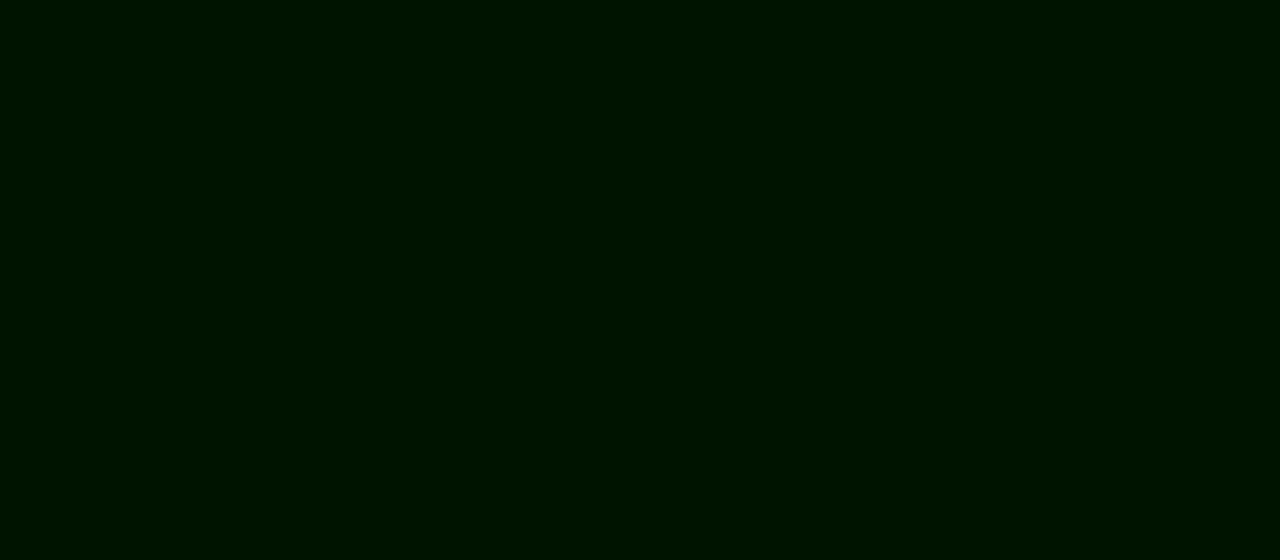
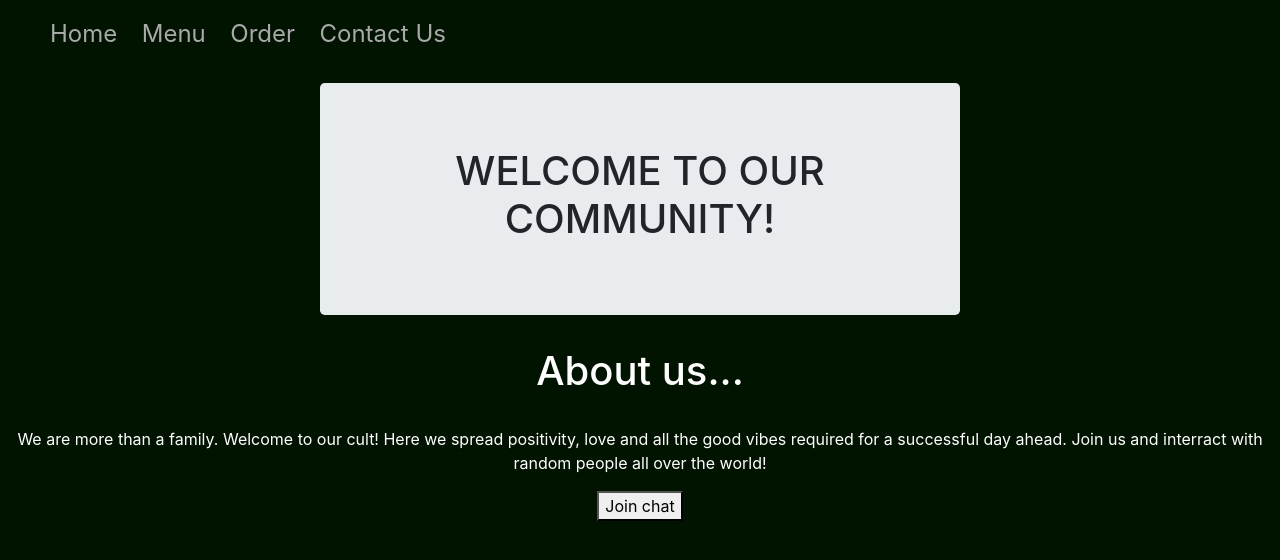
Before and after one commit to wil-bert/projexctX, a plain HTML site: page pages/home.html in a window 1280 px wide. Drawn offline with Linux system fonts and the light colour scheme.

Commit message:
add new page

```diff
--- a/pages/home.html
+++ b/pages/home.html
@@ -9,7 +9,30 @@
     <title>Document</title>
 </head>
 <body style="background-color: rgb(0, 20, 0);">
+    <div class="nav pt-3">
+        <ul>
+          <a href="/pages/index.html">Home</a>
+          <a href="">Menu</a>
+          <a href="#order">Order</a>
+          <a href="#contact">Contact Us</a>
+        </ul>
+    </div>
     <section class="heading">
+        <div class="jumbotron">
+            <h1>WELCOME TO OUR COMMUNITY!</h1>
+
+        </div>
+
+    </section>
+    <section class="about">
+        <h1>About us...</h1><br>
+        <p>We are more than a family. Welcome to our cult! Here we spread positivity, love and all the good vibes required for a successful day ahead.
+            Join us and interract with random people all over the world!
+        </p>
+    </section>
+
+    <section class="join">
+        <button>Join chat</button>
 
     </section>
 
```
Also changed, not shown: pages/index.html (+2 -2 lines).
